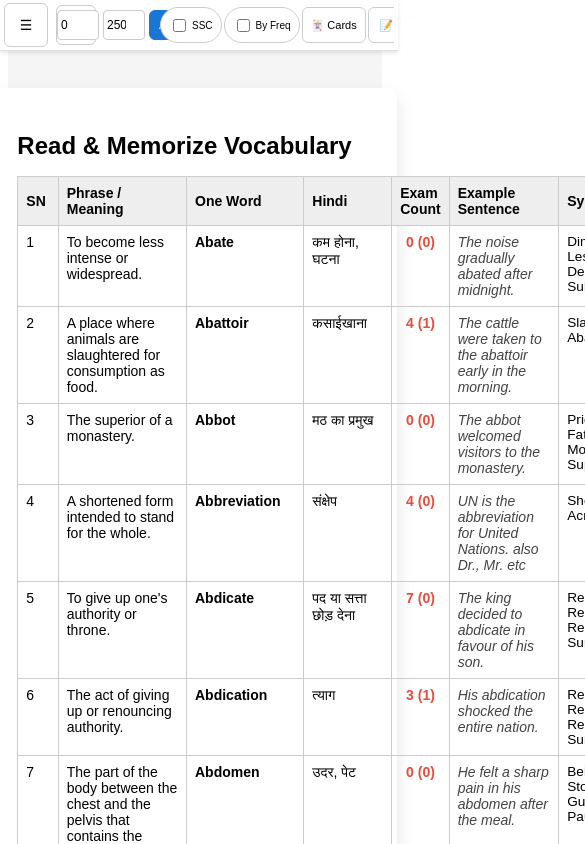
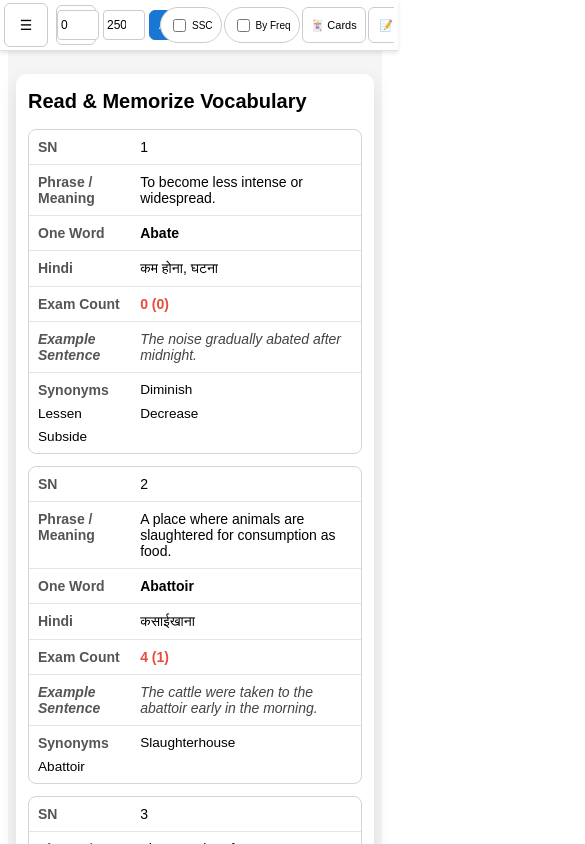
Before and after one commit to kangkankalita859-eng/vocab_smart, a React (Vite) app in the folder frontend/: page / in a window 390 px wide. Both pictures are taken after a click on the element 195 px from the left and 188 px from the top of the page. Shown: the top 844 px of the page, 585 px wide, since content can reach past the window. Built offline with nearby package versions, Linux system fonts and the light colour scheme.

Commit message:
mobile screen

```diff
--- a/frontend/src/pages/ReadVocab.jsx
+++ b/frontend/src/pages/ReadVocab.jsx
@@ -7,6 +7,7 @@ import { fetchVocab } from "../services/vocabService";
 import { hasPersistedData, getDeckStats } from "../services/deckPersistenceService";
 
 import useMobile from "../hooks/useMobile";
+import "../styles/read-vocab.css";
 
 
 
@@ -151,7 +152,7 @@ export default function ReadVocab({
         onMenuToggle={() => setMobileMenuOpen(true)}
       />
 
-      <div style={page}>
+      <div className="read-vocab-page">
         {/* PERSISTED DATA INFO */}
         {showPersistedInfo && (
           <div style={persistedInfo}>
@@ -192,45 +193,38 @@ export default function ReadVocab({
           </div>
         )}
 
-        <div style={container}>
-          <h2 style={heading}>Read & Memorize Vocabulary</h2>
+        <div className="read-vocab-container">
+          <h2 className="read-vocab-heading">Read & Memorize Vocabulary</h2>
 
-          <table style={table}>
+          <table className="read-vocab-table">
             <thead>
               <tr>
-                <th style={th}>SN</th>
-                <th style={th}>Phrase / Meaning</th>
-                <th style={th}>One Word</th>
-                <th style={th}>Hindi</th>
-                <th style={th}>Exam Count</th>
-                <th style={th}>Example Sentence</th>
-                <th style={th}>Synonyms</th>
+                <th>SN</th>
+                <th>Phrase / Meaning</th>
+                <th>One Word</th>
+                <th>Hindi</th>
+                <th>Exam Count</th>
+                <th>Example Sentence</th>
+                <th>Synonyms</th>
               </tr>
             </thead>
 
             <tbody>
               {displayedVocab.map((item) => (
                 <tr key={item.id}>
-                  <td style={td}>{item.id}</td>
-                  <td style={td}>{item.meaning}</td>
-                  <td style={{ ...td, fontWeight: "600" }}>
+                  <td data-label="SN">{item.id}</td>
+                  <td data-label="Phrase / Meaning">{item.meaning}</td>
+                  <td data-label="One Word" className="read-vocab-word">
                     {item.word}
                   </td>
-                  <td style={td}>{item.hindiMeaning}</td>
-                  <td style={{ ...td, textAlign: "center", fontWeight: "600", color: "#e74c3c" }}>
+                  <td data-label="Hindi">{item.hindiMeaning}</td>
+                  <td data-label="Exam Count" className="read-vocab-exam-count">
                     {Number(item.sscCount || 0)} ({Number(item.otherExamCount || 0)})
                   </td>
-                  <td
-                    style={{
-                      ...td,
-                      fontStyle: "italic",
-                      color: "#444",
-                      maxWidth: "300px",
-                    }}
-                  >
+                  <td data-label="Example Sentence" className="read-vocab-example">
                     {item.example ? item.example : "—" }
                   </td>
-                  <td style={{ ...td, maxWidth: "150px" }}>
+                  <td data-label="Synonyms">
                     {item.synonyms.map((synonym, index) => (
                       <div key={index} style={{ fontSize: "0.85rem" }}>
                         {synonym}
@@ -268,80 +262,6 @@ export default function ReadVocab({
 /* ---------------- STYLES ---------------- */
 
 
-
-const page = {
-  minHeight: "calc(100vh - 60px)",
-  background: "#f5f5f5",
-  display: "flex",
-  justifyContent: "center",
-  alignItems: "flex-start",
-  paddingTop: "80px", // Add padding for fixed navbar
-  marginLeft: "0px", // Remove sidebar margin on desktop
-};
-
-
-
-const container = {
-
-  width: "95%",
-
-  maxWidth: "1200px",
-
-  background: "#fff",
-
-  padding: "24px",
-
-  borderRadius: "10px",
-
-  boxShadow: "0 8px 20px rgba(0,0,0,0.1)",
-
-};
-
-
-
-const heading = {
-
-  marginBottom: "16px",
-
-};
-
-
-
-const table = {
-
-  width: "100%",
-
-  borderCollapse: "collapse",
-
-  fontSize: "14px",
-
-};
-
-
-
-const th = {
-
-  border: "1px solid #ccc",
-
-  padding: "8px",
-
-  background: "#eee",
-
-  textAlign: "left",
-
-};
-
-
-
-const td = {
-
-  border: "1px solid #ccc",
-
-  padding: "8px",
-
-  verticalAlign: "top",
-
-};
 
 const persistedInfo = {
   background: "#e3f2fd",
--- /dev/null
+++ b/frontend/src/styles/read-vocab.css
@@ -0,0 +1,118 @@
+.read-vocab-page {
+  box-sizing: border-box;
+  min-height: 100vh;
+  display: flex;
+  justify-content: center;
+  align-items: flex-start;
+  padding: 80px 16px 24px;
+  background: #f5f5f5;
+}
+
+.read-vocab-container {
+  box-sizing: border-box;
+  width: 100%;
+  max-width: 1200px;
+  padding: 24px;
+  border-radius: 10px;
+  background: #fff;
+  box-shadow: 0 8px 20px rgba(0, 0, 0, 0.1);
+}
+
+.read-vocab-heading {
+  margin: 0 0 16px;
+}
+
+.read-vocab-table {
+  width: 100%;
+  border-collapse: collapse;
+  font-size: 14px;
+}
+
+.read-vocab-table th,
+.read-vocab-table td {
+  border: 1px solid #ccc;
+  padding: 8px;
+  text-align: left;
+  vertical-align: top;
+}
+
+.read-vocab-table th {
+  background: #eee;
+}
+
+.read-vocab-word {
+  font-weight: 600;
+}
+
+.read-vocab-exam-count {
+  color: #e74c3c;
+  font-weight: 600;
+  text-align: center !important;
+}
+
+.read-vocab-example {
+  color: #444;
+  font-style: italic;
+}
+
+@media (max-width: 768px) {
+  .read-vocab-page {
+    padding: 66px 8px 20px;
+  }
+
+  .read-vocab-container {
+    padding: 16px 12px;
+  }
+
+  .read-vocab-heading {
+    font-size: 20px;
+  }
+
+  .read-vocab-table,
+  .read-vocab-table tbody {
+    display: block;
+    width: 100%;
+  }
+
+  .read-vocab-table thead {
+    display: none;
+  }
+
+  .read-vocab-table tbody {
+    display: grid;
+    gap: 12px;
+  }
+
+  .read-vocab-table tr {
+    display: block;
+    overflow: hidden;
+    border: 1px solid #d5d5d5;
+    border-radius: 8px;
+  }
+
+  .read-vocab-table td {
+    box-sizing: border-box;
+    display: grid;
+    grid-template-columns: minmax(88px, 30%) minmax(0, 1fr);
+    gap: 8px;
+    width: 100%;
+    padding: 9px;
+    border: 0;
+    border-bottom: 1px solid #e5e5e5;
+    overflow-wrap: anywhere;
+  }
+
+  .read-vocab-table td::before {
+    content: attr(data-label);
+    color: #555;
+    font-weight: 600;
+  }
+
+  .read-vocab-table td:last-child {
+    border-bottom: 0;
+  }
+
+  .read-vocab-exam-count {
+    text-align: left !important;
+  }
+}
```
